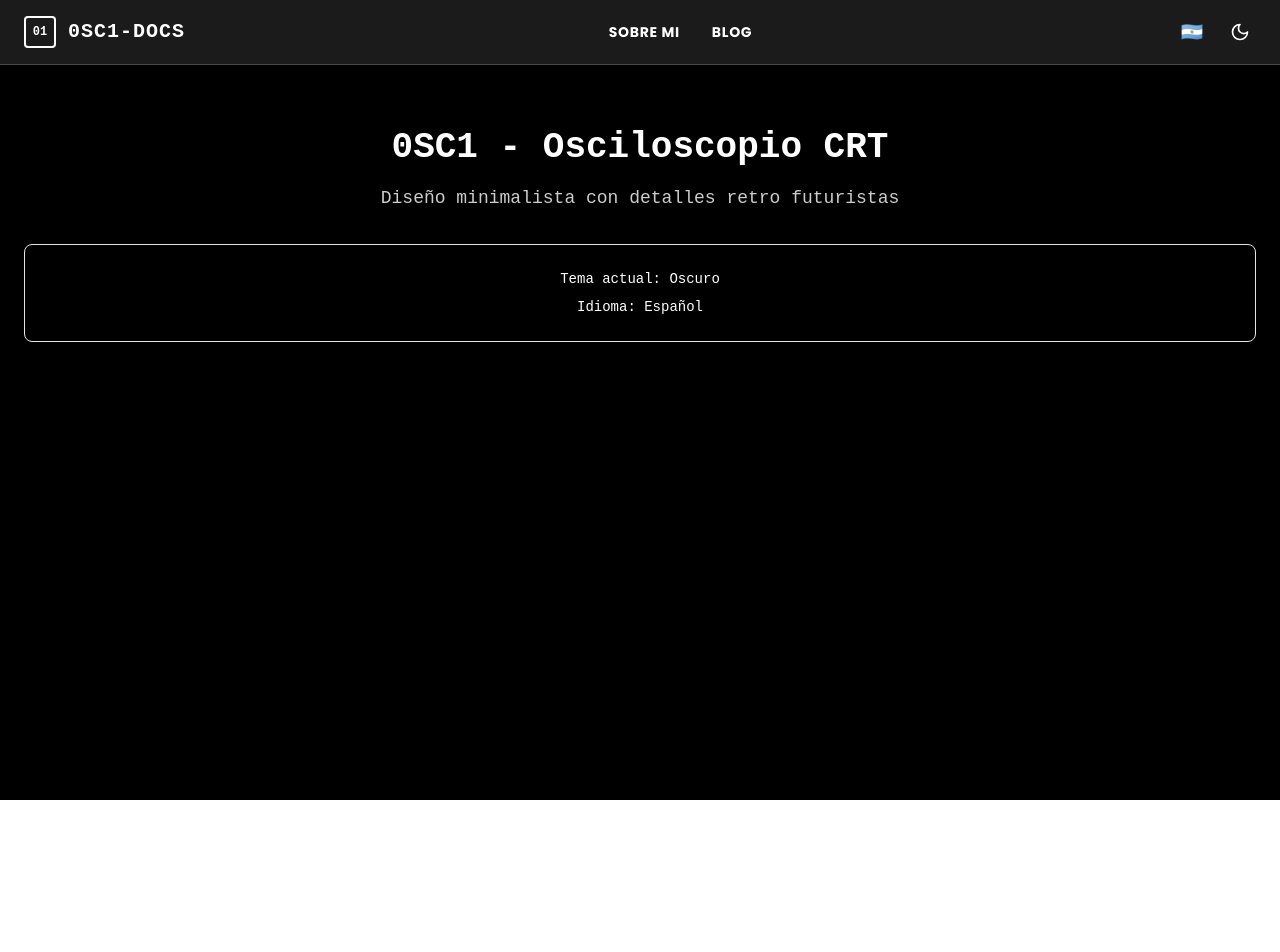
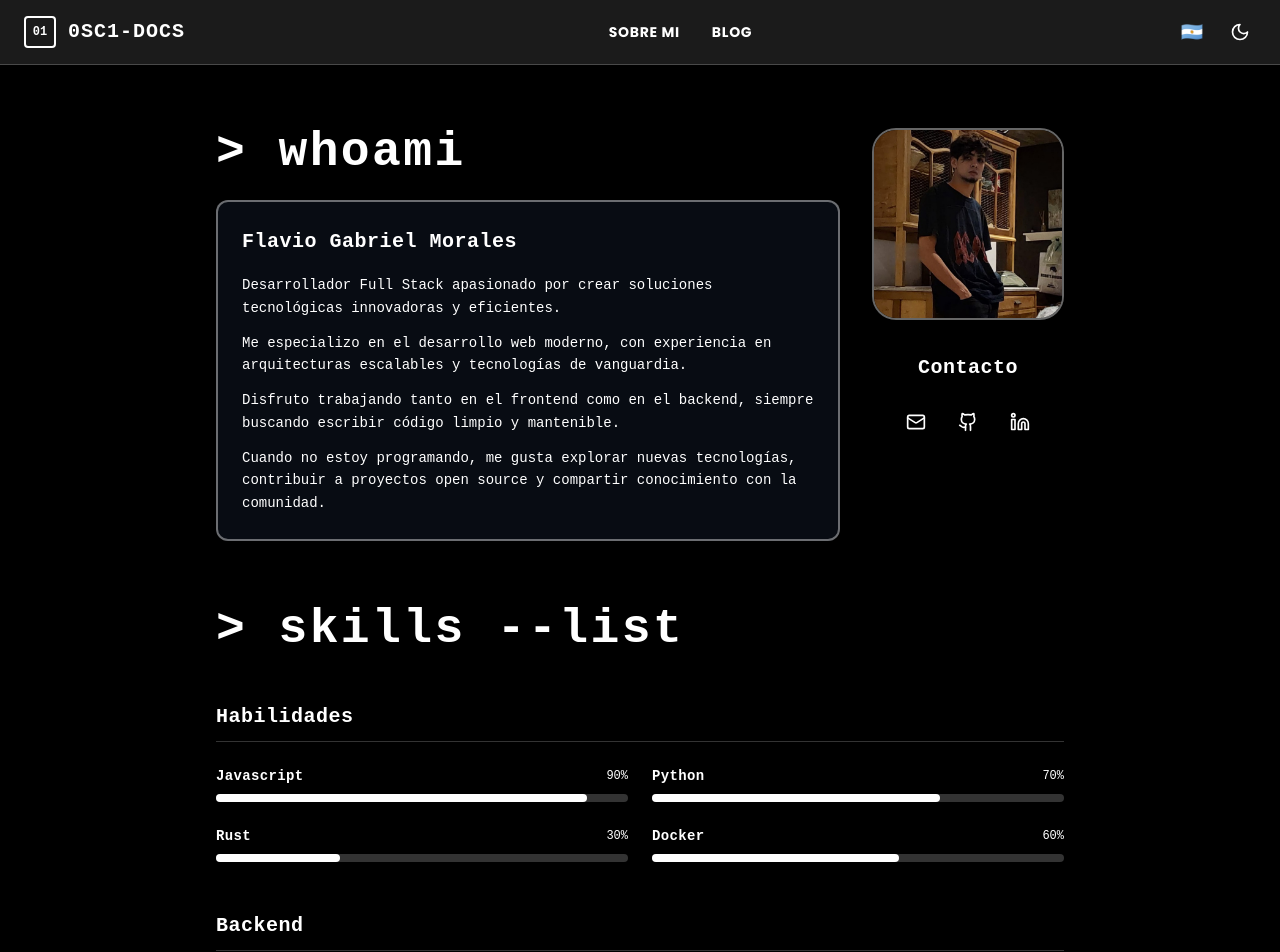
Before and after one commit to BNFLYD/0SC1-DOCS, a React (Vite) app: page /about in a window 1280 px wide. Shown: the top 952 px of the page. Before the commit the page ends 800 px from the top, so only its background shows below. Built offline with nearby package versions, Linux system fonts and the light colour scheme.

Commit message:
About page

```diff
--- a/src/components/AmplitudeIndicator.jsx
+++ b/src/components/AmplitudeIndicator.jsx
@@ -1,9 +1,11 @@
 "use client"
 
-const AmplitudeIndicator = ({ skill, percentage, theme }) => {
+const AmplitudeIndicator = ({ skill, percentage, theme, vertical = true }) => {
   const isDark = theme === "dark"
   const height = (percentage / 100) * 40 // Altura máxima reducida
 
+  if (vertical) {
+    // Diseño vertical (original)
     return (
       <div className="flex flex-col items-center space-y-1">
         {/* Indicador de amplitud simplificado */}
@@ -13,7 +15,7 @@ const AmplitudeIndicator = ({ skill, percentage, theme }) => {
 
           {/* Barra de amplitud */}
           <div
-          className={`w-full rounded-b-lg transition-all duration-700 ${isDark ? "bg-gray-300" : "bg-black"}`}
+            className={`w-full rounded-b-lg transition-all duration-700 ${isDark ? "bg-white" : "bg-black"}`}
             style={{ height: `${height}px` }}
           />
         </div>
@@ -24,6 +26,32 @@ const AmplitudeIndicator = ({ skill, percentage, theme }) => {
         </div>
       </div>
     )
+  } else {
+    // Diseño horizontal (para la página About)
+    const width = (percentage / 100) * 200 // Ancho máximo de la barra horizontal
+
+    return (
+      <div className="space-y-2">
+        {/* Nombre y porcentaje */}
+        <div className="flex justify-between items-center">
+          <span className="font-mono font-bold text-sm tracking-wide">{skill}</span>
+          <span className="font-mono text-xs">{percentage}%</span>
+        </div>
+
+        {/* Barra de progreso horizontal */}
+        <div className="relative">
+          {/* Fondo de la barra */}
+          <div className={`w-full h-2 rounded-full ${isDark ? "bg-white/20" : "bg-black/20"}`}>
+            {/* Barra de progreso */}
+            <div
+              className={`h-full rounded-full transition-all duration-1000 ease-out ${isDark ? "bg-white" : "bg-black"}`}
+              style={{ width: `${percentage}%` }}
+            />
+          </div>
+        </div>
+      </div>
+    )
+  }
 }
 
 export default AmplitudeIndicator
--- a/src/components/CRTScreen.jsx
+++ b/src/components/CRTScreen.jsx
@@ -22,7 +22,7 @@ const CRTScreen = ({ theme, activeChannel, isDistorting }) => {
 
     const animate = () => {
       // Limpiar canvas - fondo según el tema
-      ctx.fillStyle = theme === "dark" ? "#111111" : "#ffffff"
+      ctx.fillStyle = theme === "dark" ? "#1b1b1b" : "#ffffff"
       ctx.fillRect(0, 0, width, height)
 
       // Si está distorsionando, dibujar efecto de estática/glitch
--- a/src/pages/About.jsx
+++ b/src/pages/About.jsx
@@ -1,28 +1,176 @@
 "use client"
-import { translations } from "../constants/translations"
+
 import { useUser } from "../context/UserContext"
+import { Mail, Github, Linkedin } from "lucide-react"
+import AmplitudeIndicator from "../components/AmplitudeIndicator"
+import profile from "../assets/yo.jpg";
 
-function About() {
-  const { language, isDark } = useUser()
+const About = () => {
+  const { isDark } = useUser()
+
+
+  // Datos de habilidades organizados por categorías
+  const skillCategories = [
+    {
+      title: "Habilidades",
+      skills: [
+        { name: "Javascript", percentage: 90 },
+        { name: "Python", percentage: 70 },
+        { name: "Rust", percentage: 30 },
+        { name: "Docker", percentage: 60 },
+      ],
+    },
+    {
+      title: "Backend",
+      skills: [
+        { name: "Node", percentage: 90 },
+        { name: "Fast API", percentage: 70 },
+        { name: "Tauri", percentage: 30 },
+        { name: "PostgreSQL", percentage: 60 },
+      ],
+    },
+    {
+      title: "Frontend",
+      skills: [
+        { name: "React", percentage: 90 },
+        { name: "Svelte", percentage: 70 },
+        { name: "Tailwind", percentage: 30 },
+        { name: "Next", percentage: 60 },
+      ],
+    },
+  ]
 
   return (
-    <div className="max-w-7xl mx-auto px-6 py-12">
-      <div className="text-center">
-        <h1 className="text-4xl font-mono font-bold mb-4 transition-colors">
-          {translations[language].title}
-        </h1>
-        <p className="text-lg font-mono opacity-80 transition-opacity hover:opacity-100">
-          {translations[language].subtitle}
-        </p>
-        <div className="mt-8 p-6 border rounded-lg border-current/20 backdrop-blur-sm transition-all hover:border-current/40">
-          <p className="font-mono text-sm">
-            {`${translations[language].currentTheme}: ${translations[language].themes[isDark ? "dark" : "light"]}`}
-          </p>
-          <p className="font-mono text-sm mt-2">
-            {`${translations[language].currentLanguage}: ${translations[language][language === "es" ? "spanish" : language === "en" ? "english" : language === "de" ? "german" : "japanese"]}`}
-          </p>
+    <div
+      className={`min-h-screen transition-colors duration-300 ${isDark ? "bg-void text-white" : "bg-cloud text-black"
+        }`}
+    >
+      {/* Contenido principal */}
+      <main className="max-w-4xl mx-auto px-6 py-12">
+        {/* Sección de perfil */}
+        <div className="flex flex-col md:flex-row items-center md:items-start gap-8 mb-16">
+          {/* Información personal */}
+          <div className="flex-1 text-center md:text-left">
+            <h1 className="text-4xl md:text-5xl font-mono font-bold mb-6 tracking-wider">{">"} whoami</h1>
+
+            <div
+              className={`p-6 rounded-xl border-2 ${isDark ? "border-white/40 bg-gray-900/50" : "border-black/40 bg-gray-100/50"
+                }`}
+            >
+              <h2 className="text-xl font-mono font-bold mb-4 tracking-wide">Flavio Gabriel Morales</h2>
+
+              <div className="space-y-3 font-mono text-sm leading-relaxed">
+                <p>Desarrollador Full Stack apasionado por crear soluciones tecnológicas innovadoras y eficientes.</p>
+                <p>
+                  Me especializo en el desarrollo web moderno, con experiencia en arquitecturas escalables y tecnologías
+                  de vanguardia.
+                </p>
+                <p>
+                  Disfruto trabajando tanto en el frontend como en el backend, siempre buscando escribir código limpio y
+                  mantenible.
+                </p>
+                <p>
+                  Cuando no estoy programando, me gusta explorar nuevas tecnologías, contribuir a proyectos open source
+                  y compartir conocimiento con la comunidad.
+                </p>
+              </div>
+            </div>
+          </div>
+
+          {/* Columna derecha: Foto de perfil + Contacto */}
+          <div className="flex flex-col items-center gap-8">
+            {/* Foto de perfil */}
+            <div
+              className={`w-48 h-48 rounded-3xl border-2 overflow-hidden ${isDark ? "border-white/40" : "border-black/40"
+                }`}
+            >
+              <img src={profile} alt="report" className="w-auto h-auto rounded-lg" />
+            </div>
+
+            {/* Sección de contacto */}
+            <div
+              className={`w-48 rounded-xl}`}
+            >
+              <h3 className="text-xl font-mono font-bold mb-4 tracking-wide text-center">Contacto</h3>
+              <div className="flex justify-center gap-2 font-mono text-sm">
+                {/* Reducido gap-4 a gap-2 */}
+                <a
+                  href="mailto:tu@email.com"
+                  className={`relative p-3 rounded-lg transition-all duration-300 flex flex-col items-center justify-center group ${isDark ? "hover:bg-white/10" : "hover:bg-black/10"
+                    }`}
+                  aria-label="Enviar correo electrónico"
+                >
+                  <Mail className="w-5 h-5" />
+                  <span
+                    className={`absolute bottom-[-1.5rem] left-1/2 -translate-x-1/2 opacity-0 group-hover:opacity-100 transition-opacity text-xs font-mono whitespace-nowrap ${isDark ? "text-white" : "text-black"
+                      }`}
+                  >
+                    Email
+                  </span>
+                </a>
+                <a
+                  href="https://github.com/tuusuario"
+                  className={`relative p-3 rounded-lg transition-all duration-300 flex flex-col items-center justify-center group ${isDark ? "hover:bg-white/10" : "hover:bg-black/10"
+                    }`}
+                  aria-label="Ver perfil de GitHub"
+                >
+                  <Github className="w-5 h-5" />
+                  <span
+                    className={`absolute bottom-[-1.5rem] left-1/2 -translate-x-1/2 opacity-0 group-hover:opacity-100 transition-opacity text-xs font-mono whitespace-nowrap ${isDark ? "text-white" : "text-black"
+                      }`}
+                  >
+                    GitHub
+                  </span>
+                </a>
+                <a
+                  href="https://linkedin.com/in/tuusuario"
+                  className={`relative p-3 rounded-lg transition-all duration-300 flex flex-col items-center justify-center group ${isDark ? "hover:bg-white/10" : "hover:bg-black/10"
+                    }`}
+                  aria-label="Ver perfil de LinkedIn"
+                >
+                  <Linkedin className="w-5 h-5" />
+                  <span
+                    className={`absolute bottom-[-1.5rem] left-1/2 -translate-x-1/2 opacity-0 group-hover:opacity-100 transition-opacity text-xs font-mono whitespace-nowrap ${isDark ? "text-white" : "text-black"
+                      }`}
+                  >
+                    LinkedIn
+                  </span>
+                </a>
+              </div>
+            </div>
+          </div>
         </div>
-      </div>
+
+        {/* Sección de habilidades */}
+        <div className="space-y-12">
+          <h1 className="text-4xl md:text-5xl font-mono font-bold mb-6 tracking-wider">{">"} skills --list</h1>
+
+          {skillCategories.map((category) => (
+            <div key={category.title} className="space-y-6">
+              {/* Título de la categoría */}
+              <h3
+                className={`text-xl font-mono font-bold tracking-wide pb-2 border-b ${isDark ? "border-white/20" : "border-black/20"
+                  }`}
+              >
+                {category.title}
+              </h3>
+
+              {/* Grid de habilidades */}
+              <div className="grid grid-cols-1 md:grid-cols-2 gap-6">
+                {category.skills.map((skill) => (
+                  <AmplitudeIndicator
+                    key={skill.name}
+                    skill={skill.name}
+                    percentage={skill.percentage}
+                    theme={isDark ? "dark" : "light"}
+                    vertical={false}
+                  />
+                ))}
+              </div>
+            </div>
+          ))}
+        </div>
+      </main>
     </div>
   )
 }
```
Lines whose indentation alone changed are shown as unchanged.
